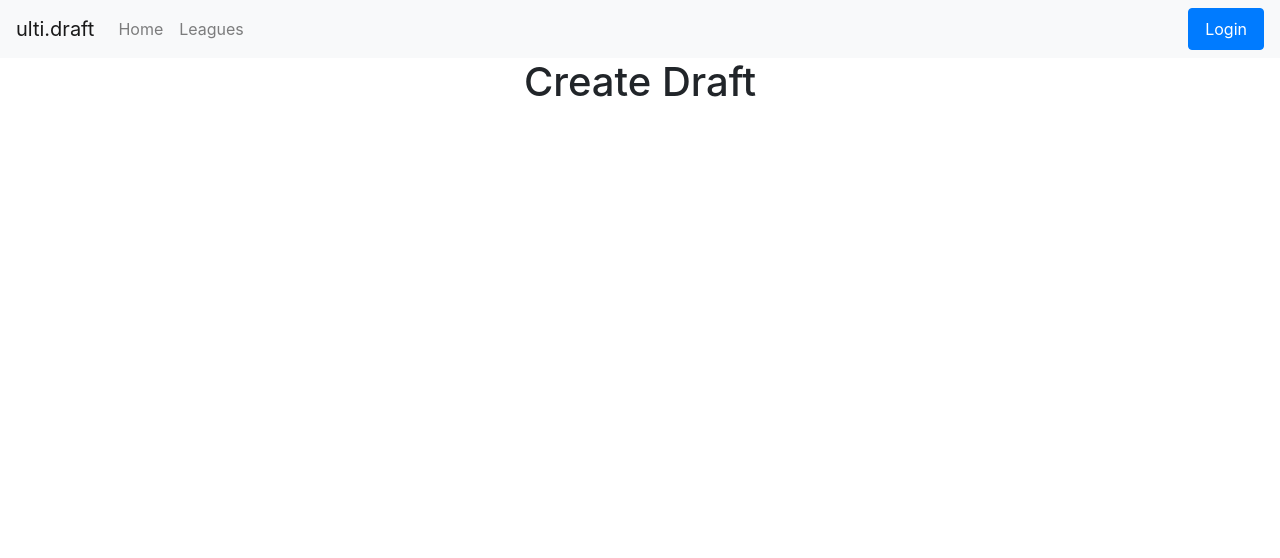
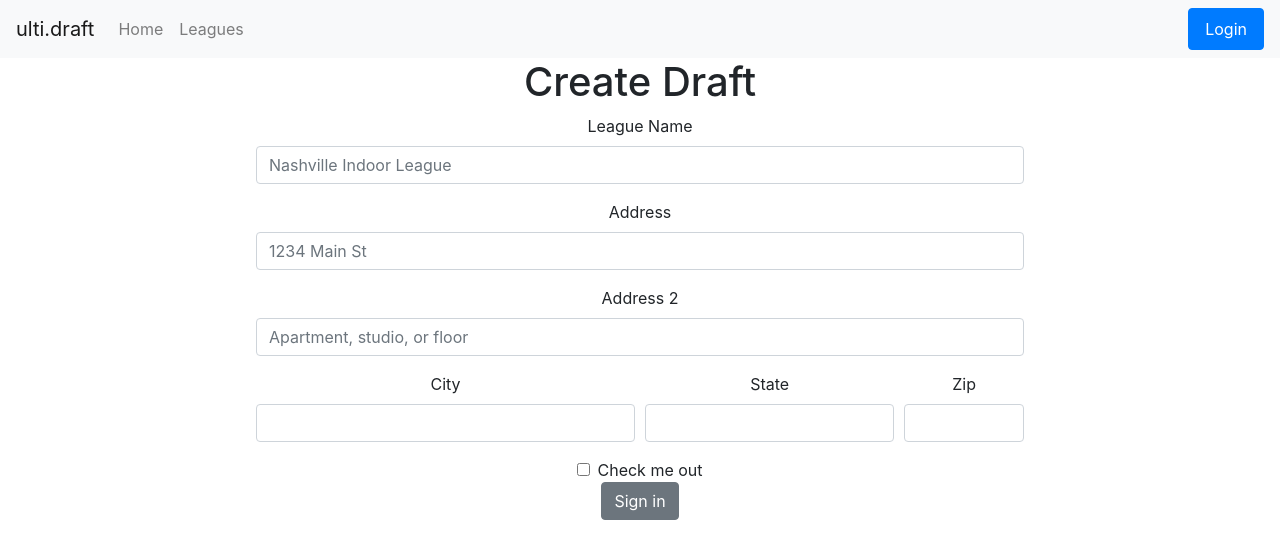
Before and after one commit to chris-calhoun/ulti-draft, a React app: page /create-draft in a window 1280 px wide. Built offline with nearby package versions, Linux system fonts and the light colour scheme; some packages are replaced by stand-ins of ours; no server answers.

Commit message:
got template form to appear on create draft view.

```diff
--- a/src/components/Forms/DraftDetailsForm.js
+++ b/src/components/Forms/DraftDetailsForm.js
@@ -0,0 +1,60 @@
+import React, { Component } from 'react';
+import {
+  Col,
+  Row,
+  Button,
+  Form,
+  FormGroup,
+  Label,
+  Input,
+} from 'reactstrap';
+
+export default class DraftDetailsForm extends Component {
+  render() {
+    return (
+      <Form>
+      <Row form>
+        <Col>
+          <FormGroup>
+            <Label for="leagueName">League Name</Label>
+            <Input type="text" name="leagueName" id="leagueNameId" placeholder="Nashville Indoor League" />
+          </FormGroup>
+        </Col>
+      </Row>
+      <FormGroup>
+        <Label for="exampleAddress">Address</Label>
+        <Input type="text" name="address" id="exampleAddress" placeholder="1234 Main St"/>
+      </FormGroup>
+      <FormGroup>
+        <Label for="exampleAddress2">Address 2</Label>
+        <Input type="text" name="address2" id="exampleAddress2" placeholder="Apartment, studio, or floor"/>
+      </FormGroup>
+      <Row form>
+        <Col md={6}>
+          <FormGroup>
+            <Label for="exampleCity">City</Label>
+            <Input type="text" name="city" id="exampleCity"/>
+          </FormGroup>
+        </Col>
+        <Col md={4}>
+          <FormGroup>
+            <Label for="exampleState">State</Label>
+            <Input type="text" name="state" id="exampleState"/>
+          </FormGroup>
+        </Col>
+        <Col md={2}>
+          <FormGroup>
+            <Label for="exampleZip">Zip</Label>
+            <Input type="text" name="zip" id="exampleZip"/>
+          </FormGroup>
+        </Col>
+      </Row>
+      <FormGroup check>
+        <Input type="checkbox" name="check" id="exampleCheck"/>
+        <Label for="exampleCheck" check>Check me out</Label>
+      </FormGroup>
+      <Button>Sign in</Button>
+    </Form>
+    );
+  }
+}
--- /dev/null
+++ b/src/styles/views/_createDraft.scss
@@ -0,0 +1,3 @@
+.createDraftForm {
+  margin: 0 20%;
+}
--- a/src/styles/views/index.scss
+++ b/src/styles/views/index.scss
@@ -1 +1,2 @@
 @import './home';
+@import './createDraft';
--- a/src/views/Draft/CreateDraft.js
+++ b/src/views/Draft/CreateDraft.js
@@ -1,9 +1,13 @@
 import React from 'react';
+import DraftDetailsForm from '../../components/Forms/DraftDetailsForm';
 
 export default function CreateDraft() {
   return (
-    <div>
-      <h1>Create Draft</h1>
+    <>
+    <h1>Create Draft</h1>
+    <div className='createDraftForm'>
+      <DraftDetailsForm />
     </div>
+    </>
   );
 }
```
